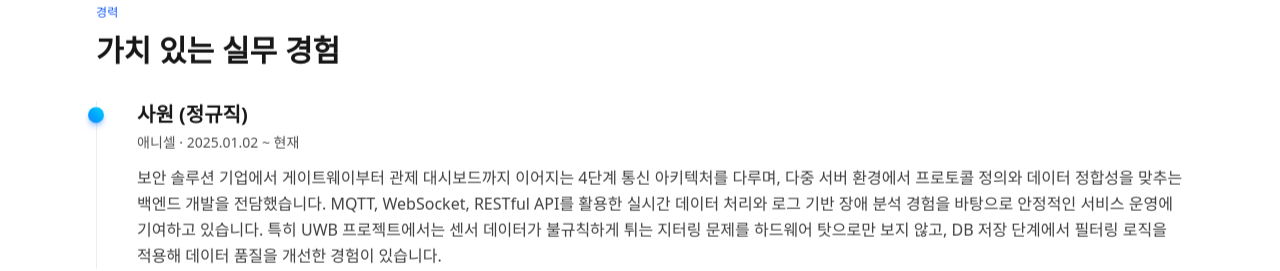
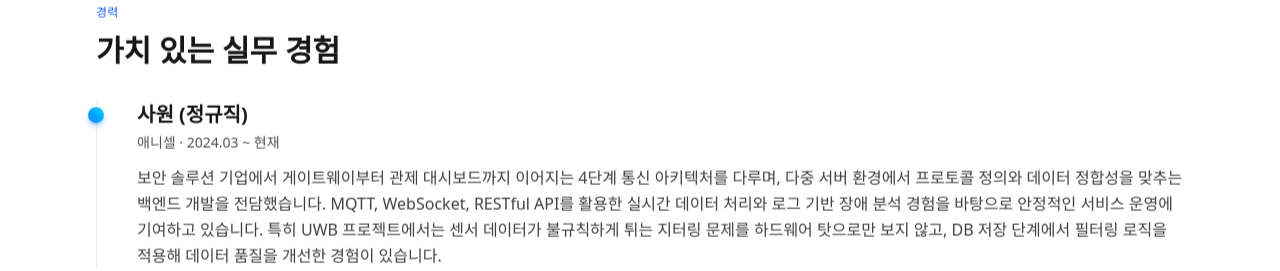
Before and after one commit to eunkyo3/Portfolio, a React (Vite) app: page / in a window 1280 px wide. Shown: the part 1320-1591 px from the top of the page. Built offline with nearby package versions, Linux system fonts and the light colour scheme.

Commit message:
edit career

```diff
--- a/src/data/content.ts
+++ b/src/data/content.ts
@@ -9,7 +9,7 @@ export const experiences = [
   {
     role: '사원 (정규직)',
     company: '애니셀',
-    period: '2025.01.02 ~ 현재',
+    period: '2024.03 ~ 현재',
     summary:
       '보안 솔루션 기업에서 게이트웨이부터 관제 대시보드까지 이어지는 4단계 통신 아키텍처를 다루며, 다중 서버 환경에서 프로토콜 정의와 데이터 정합성을 맞추는 백엔드 개발을 전담했습니다. MQTT, WebSocket, RESTful API를 활용한 실시간 데이터 처리와 로그 기반 장애 분석 경험을 바탕으로 안정적인 서비스 운영에 기여하고 있습니다. 특히 UWB 프로젝트에서는 센서 데이터가 불규칙하게 튀는 지터링 문제를 하드웨어 탓으로만 보지 않고, DB 저장 단계에서 필터링 로직을 적용해 데이터 품질을 개선한 경험이 있습니다.',
   },
```
Also changed, not shown: 2 other files (tests, documents, lock files or other folders).
